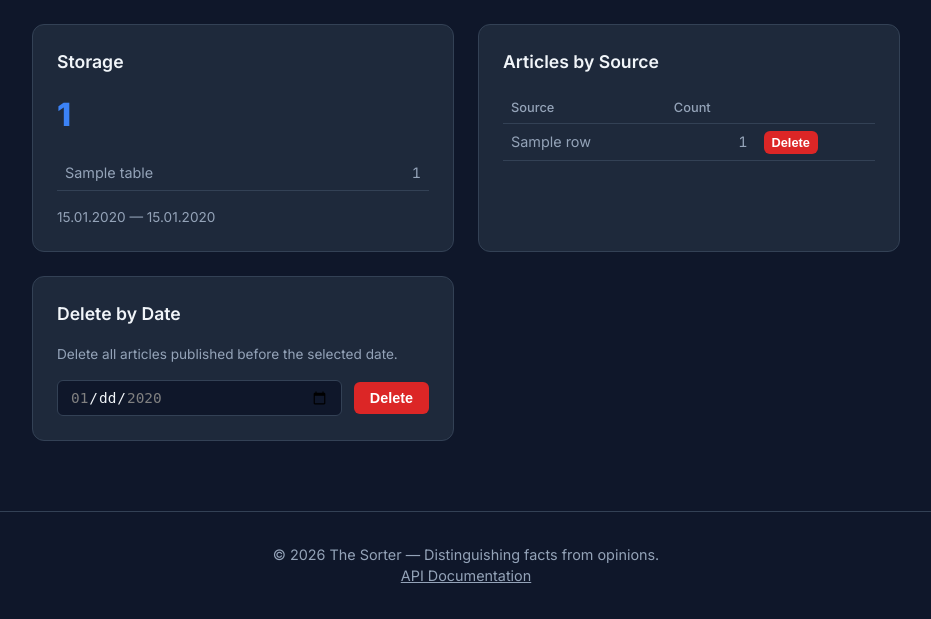
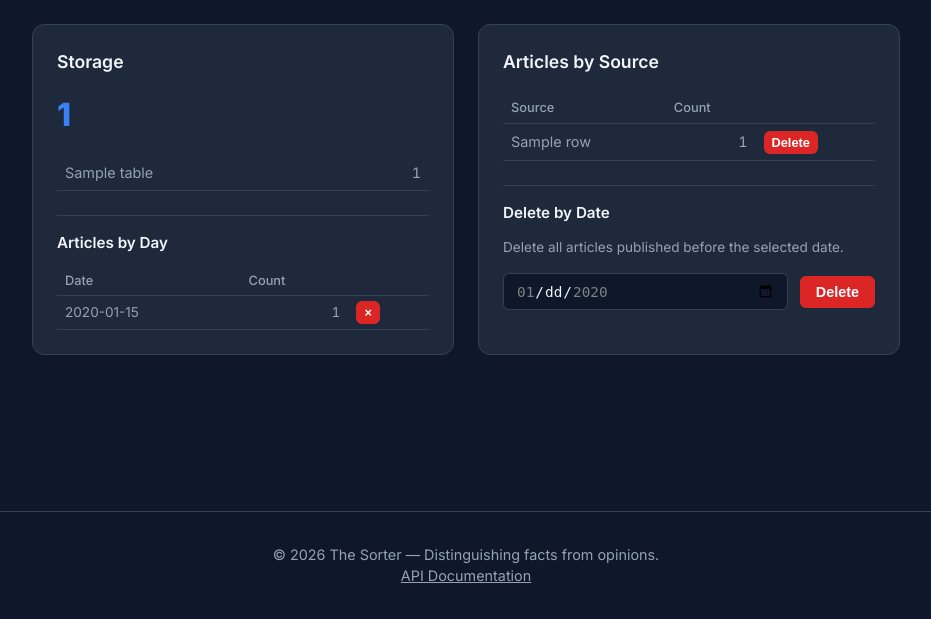
Before and after one commit to hitromudr/factfeed, a Python web app: template factfeed/templates/manage.html in a window 1280 px wide. Shown: the part 181-800 px from the top of the page, without its empty margins (174-1105 px from the left). Run offline with Jinja, Linux system fonts and the light colour scheme; the template is opened without the code that fills it: most values are stand-ins (such as "Sample title", 1, 10 or a date in 2020).

Commit message:
feat(manage): add daily breakdown and Russian localization
- Articles by day table with per-day delete buttons in storage card
- Delete by exact date (on=YYYY-MM-DD) endpoint support
- Full Russian localization for manage page and nav link
- Scrollable daily list with sticky headers

Co-Authored-By: Claude Opus 4.6 <noreply@anthropic.com>

```diff
--- a/factfeed/static/style.css
+++ b/factfeed/static/style.css
@@ -1029,6 +1029,44 @@ footer a {
     font-size: 0.8rem;
 }
 
+.subsection-title {
+    font-size: 0.95rem;
+    color: var(--text-main);
+    margin-top: 1.5rem;
+    margin-bottom: 0.75rem;
+    padding-top: 1rem;
+    border-top: 1px solid var(--border-color);
+    font-weight: 600;
+}
+
+.daily-list {
+    max-height: 400px;
+    overflow-y: auto;
+}
+
+.daily-table {
+    width: 100%;
+    border-collapse: collapse;
+    font-size: 0.85rem;
+}
+
+.daily-table td,
+.daily-table th {
+    padding: 0.3rem 0.5rem;
+    border-bottom: 1px solid var(--border-color);
+    color: var(--text-body);
+}
+
+.daily-table th {
+    text-align: left;
+    color: var(--text-muted);
+    font-weight: 500;
+    font-size: 0.8rem;
+    position: sticky;
+    top: 0;
+    background: var(--bg-card);
+}
+
 .delete-result-area {
     margin-top: 1rem;
 }
--- a/factfeed/templates/manage.html
+++ b/factfeed/templates/manage.html
@@ -5,7 +5,7 @@
     <h1>{{ _('Data Management') }}</h1>
 
     <div class="manage-grid">
-        <!-- Database Size Card -->
+        <!-- Database Size + Daily Breakdown Card -->
         <div class="manage-card">
             <h2>{{ _('Storage') }}</h2>
             <div class="size-total">{{ db_size }}</div>
@@ -19,9 +19,36 @@
                     {% endfor %}
                 </tbody>
             </table>
-            {% if oldest_date and newest_date %}
-            <div class="date-range">
-                {{ oldest_date.strftime('%d.%m.%Y') }} &mdash; {{ newest_date.strftime('%d.%m.%Y') }}
+
+            {% if daily_stats %}
+            <h3 class="subsection-title">{{ _('Articles by Day') }}</h3>
+            <div class="daily-list">
+                <table class="daily-table">
+                    <thead>
+                        <tr>
+                            <th>{{ _('Date') }}</th>
+                            <th>{{ _('Count') }}</th>
+                            <th></th>
+                        </tr>
+                    </thead>
+                    <tbody>
+                        {% for row in daily_stats %}
+                        <tr>
+                            <td>{{ row.day.strftime('%d.%m.%Y') }}</td>
+                            <td class="count-value">{{ row.count }}</td>
+                            <td>
+                                <button class="btn-delete btn-small"
+                                        hx-delete="/system/articles?on={{ row.day.strftime('%Y-%m-%d') }}"
+                                        hx-target="#delete-result"
+                                        hx-confirm="{{ _('Delete articles for') }} {{ row.day.strftime('%d.%m.%Y') }}?"
+                                        hx-swap="innerHTML">
+                                    &times;
+                                </button>
+                            </td>
+                        </tr>
+                        {% endfor %}
+                    </tbody>
+                </table>
             </div>
             {% endif %}
         </div>
@@ -57,11 +84,9 @@
                     {% endfor %}
                 </tbody>
             </table>
-        </div>
 
-        <!-- Delete by Date -->
-        <div class="manage-card">
-            <h2>{{ _('Delete by Date') }}</h2>
+            <!-- Delete by Date -->
+            <h3 class="subsection-title">{{ _('Delete by Date') }}</h3>
             <p class="manage-hint">{{ _('Delete all articles published before the selected date.') }}</p>
             <div class="delete-form">
                 <input type="date" id="delete-before-date"
@@ -71,7 +96,6 @@
                 <button class="btn-delete"
                         hx-delete="/system/articles"
                         hx-target="#delete-result"
-                        hx-include="#delete-before-date"
                         hx-vals='js:{"before": document.getElementById("delete-before-date").value}'
                         hx-confirm="{{ _('Delete all articles before this date?') }}"
                         hx-swap="innerHTML">
```
Also changed, not shown: factfeed/web/routes/system.py (+21 -2 lines), factfeed/translations/ru/LC_MESSAGES/messages.po.
